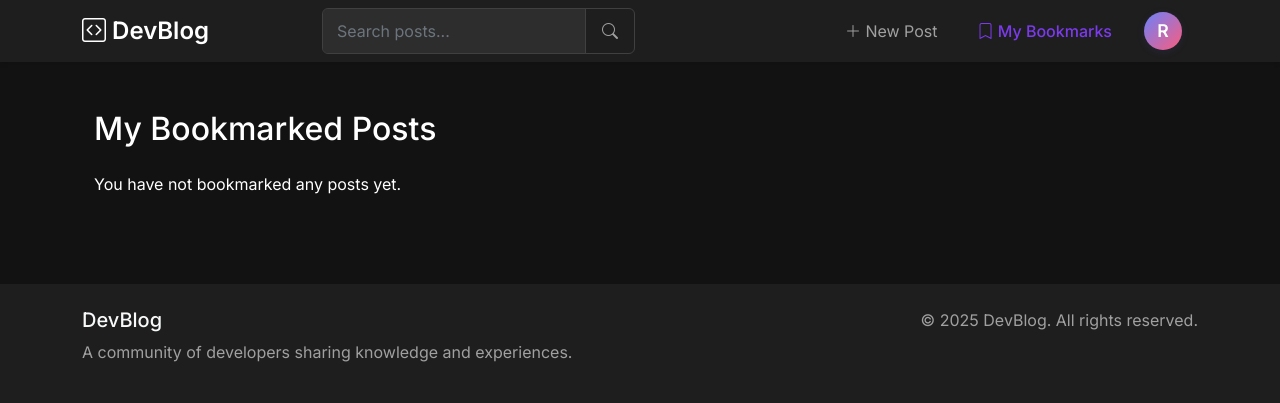
After one commit to RohanGoyal37/blogging_website, a Django app: page /bookmarks/ in a window 1280 px wide. The commit adds this page. Shown: the top 403 px of the page. Run offline with Django 5.2, Linux system fonts and the light colour scheme; a user stored in the database is signed in; data comes from the database, SQL or seed files in the repository; both versions use the stored data as it was after the commit; some libraries are stand-ins or nearby versions.

Commit message:
Add .gitignore, implement tagging system, and enhance templates
- Created .gitignore to exclude unnecessary files and directories.
- Added Tag model and integrated tagging functionality in PostForm and views.
- Updated templates:
  - Added My Bookmarks page and integrated bookmarks feature.
  - Enhanced public home and search results pages.
  - Improved post detail and form templates to display and manage tags.
- Refactored index view to separate public home for unauthenticated users.

```diff
--- a/blogs/static/css/style.css
+++ b/blogs/static/css/style.css
@@ -1,3 +1,115 @@
+/* --- Navbar & Avatar Styles --- */
+.navbar-nav.gap-2 > .nav-item { margin-left: 0.5rem; margin-right: 0.5rem; }
+.avatar-circle {
+    width: 36px;
+    height: 36px;
+    background: linear-gradient(135deg, #6a82fb 0%, #fc5c7d 100%);
+    color: #fff;
+    border-radius: 50%;
+    display: flex;
+    align-items: center;
+    justify-content: center;
+    font-weight: 700;
+    font-size: 1.2rem;
+    box-shadow: 0 2px 8px rgba(100,100,255,0.10);
+    margin-right: 4px;
+}
+.navbar .dropdown-menu {
+    background: var(--bg-secondary);
+    border: 1px solid var(--border-color);
+}
+.navbar .dropdown-item, .navbar .dropdown-item-text {
+    color: var(--text-primary);
+}
+.navbar .dropdown-item:hover {
+    background: var(--bg-accent);
+    color: var(--accent-color);
+}
+.user-info {
+    display: flex;
+    align-items: center;
+    gap: 8px;
+}
+/* --- Landing Page (public_home.html) Styles --- */
+.hero-section {
+    background: linear-gradient(120deg, #232526 0%, #414345 100%);
+    color: #fff;
+    padding: 80px 0 60px 0;
+    text-align: center;
+    min-height: 60vh;
+    display: flex;
+    flex-direction: column;
+    align-items: center;
+    justify-content: center;
+    border-radius: 0 0 32px 32px;
+    box-shadow: 0 8px 32px rgba(0,0,0,0.2);
+}
+.hero-title {
+    font-size: 3.2rem;
+    font-weight: 800;
+    margin-bottom: 18px;
+    letter-spacing: -1px;
+}
+.hero-tagline {
+    font-size: 1.4rem;
+    font-weight: 400;
+    margin-bottom: 32px;
+    color: #bdbdbd;
+}
+.cta-buttons {
+    margin-bottom: 40px;
+}
+.cta-btn {
+    display: inline-block;
+    margin: 0 12px;
+    padding: 14px 36px;
+    font-size: 1.1rem;
+    font-weight: 600;
+    border-radius: 30px;
+    border: none;
+    background: linear-gradient(90deg, #6a82fb 0%, #fc5c7d 100%);
+    color: #fff;
+    text-decoration: none;
+    box-shadow: 0 2px 12px rgba(100,100,255,0.08);
+    transition: background 0.2s, transform 0.2s;
+}
+.cta-btn:hover {
+    background: linear-gradient(90deg, #fc5c7d 0%, #6a82fb 100%);
+    transform: translateY(-2px) scale(1.04);
+}
+.cta-btn.cta-btn-alt {
+    background: linear-gradient(90deg,#232526 0%,#6a82fb 100%);
+}
+.features-section {
+    display: flex;
+    flex-wrap: wrap;
+    justify-content: center;
+    gap: 32px;
+    margin: 60px 0 40px 0;
+}
+.feature-card {
+    background: #232526;
+    color: #fff;
+    border-radius: 18px;
+    box-shadow: 0 2px 16px rgba(0,0,0,0.10);
+    padding: 32px 28px;
+    max-width: 320px;
+    min-width: 240px;
+    text-align: center;
+    transition: box-shadow 0.2s, transform 0.2s;
+}
+.feature-card:hover {
+    box-shadow: 0 8px 32px rgba(100,100,255,0.10);
+    transform: translateY(-4px) scale(1.03);
+}
+.feature-icon {
+    font-size: 2.6rem;
+    margin-bottom: 16px;
+    color: #6a82fb;
+}
+@media (max-width: 900px) {
+    .features-section { flex-direction: column; align-items: center; }
+}
 :root {
     --bg-primary: #121212;
     --bg-secondary: #1e1e1e;
--- a/blogs/templates/blogs/base.html
+++ b/blogs/templates/blogs/base.html
@@ -39,20 +39,21 @@
                 </div>
             </form>
 
-            <ul class="navbar-nav ms-auto">
+            <ul class="navbar-nav ms-auto align-items-center gap-2">
                 {% if user.is_authenticated %}
                     <li class="nav-item">
-                        <a class="nav-link {% if request.resolver_match.url_name == 'post_create' %}active{% endif %}"
-                           href="{% url 'post_create' %}">
+                        <a class="nav-link {% if request.resolver_match.url_name == 'post_create' %}active{% endif %}" href="{% url 'post_create' %}">
                             <i class="bi bi-plus-lg"></i> New Post
                         </a>
                     </li>
+                    <li class="nav-item">
+                        <a class="nav-link {% if request.resolver_match.url_name == 'my_bookmarks' %}active{% endif %}" href="{% url 'my_bookmarks' %}">
+                            <i class="bi bi-bookmark"></i> My Bookmarks
+                        </a>
+                    </li>
                     <li class="nav-item dropdown">
-                        <a class="nav-link p-0" href="#" role="button"
-                           data-bs-toggle="dropdown" aria-expanded="false">
-                            <div class="avatar-circle">
-                                {{ user.username|make_list|first|upper }}
-                            </div>
+                        <a class="nav-link p-0 d-flex align-items-center" href="#" role="button" data-bs-toggle="dropdown" aria-expanded="false">
+                            <div class="avatar-circle me-2">{{ user.username|make_list|first|upper }}</div>
                         </a>
                         <ul class="dropdown-menu dropdown-menu-end">
                             <li>
@@ -74,20 +75,15 @@
                     </li>
                 {% else %}
                     <li class="nav-item">
-                        <a class="nav-link {% if request.resolver_match.url_name == 'login' %}active{% endif %}"
-                           href="{% url 'login' %}">
+                        <a class="nav-link {% if request.resolver_match.url_name == 'login' %}active{% endif %}" href="{% url 'login' %}">
                             <i class="bi bi-box-arrow-in-right"></i> Login
                         </a>
                     </li>
                     <li class="nav-item">
-                        <a class="nav-link {% if request.resolver_match.url_name == 'register' %}active{% endif %}"
-                           href="{% url 'register' %}">
+                        <a class="nav-link {% if request.resolver_match.url_name == 'register' %}active{% endif %}" href="{% url 'register' %}">
                             <i class="bi bi-person-plus"></i> Register
                         </a>
                     </li>
-                    <li class="nav-item">
-                      <a class="nav-link" href="#"> <i class="bi bi-bookmark"></i> My Bookmarks</a>
-                  </li>
                 {% endif %}
             </ul>
         </div>
--- /dev/null
+++ b/blogs/templates/blogs/my_bookmarks.html
@@ -0,0 +1,23 @@
+{% extends 'blogs/base.html' %}
+{% block content %}
+<div class="container py-4">
+    <h2 class="mb-4">My Bookmarked Posts</h2>
+    {% if posts %}
+        <div class="row">
+            {% for post in posts %}
+                <div class="col-md-8 mx-auto mb-4">
+                    <div class="card h-100 shadow-sm" style="background: var(--bg-accent); border: 1px solid var(--border-color); border-radius: 16px;">
+                        <div class="card-body">
+                            <h4 class="card-title mb-2" style="color: var(--text-primary); font-weight: 700;">{{ post.title }}</h4>
+                            <p class="card-text mb-3" style="color: var(--text-secondary); font-size: 1.1rem;">{{ post.excerpt|default:post.content|truncatewords:30 }}</p>
+                            <a href="{% url 'post_detail' post.pk %}" class="btn" style="background: var(--accent-color); color: #fff; font-weight: 600; border-radius: 8px; padding: 10px 28px;">Read More</a>
+                        </div>
+                    </div>
+                </div>
+            {% endfor %}
+        </div>
+    {% else %}
+        <p>You have not bookmarked any posts yet.</p>
+    {% endif %}
+</div>
+{% endblock %}
--- a/blogs/templates/blogs/post_detail.html
+++ b/blogs/templates/blogs/post_detail.html
@@ -33,6 +33,11 @@
                         <a href="{% url 'category_posts' post.category.slug %}" class="badge-category">
                             {{ post.category.name }}
                         </a>
+                        {% if post.tags.all %}
+                            {% for tag in post.tags.all %}
+                                <span class="badge bg-info text-dark ms-1">{{ tag.name }}</span>
+                            {% endfor %}
+                        {% endif %}
                     </span>
                     <span>
                         <i class="bi bi-clock"></i> {{ post.created_at|date:"F j, Y, P" }}
--- a/blogs/urls.py
+++ b/blogs/urls.py
@@ -7,7 +7,8 @@ from . import views
 
 # List of URL patterns - Django matches URLs from top to bottom
 urlpatterns = [
-    path('', views.index, name='index'),
+    path('', views.public_home, name='public_home'),
+    path('home/', views.index, name='index'),
     path('post/<int:pk>/', views.post_detail, name='post_detail'),
     path('post/new/', views.post_create, name='post_create'),
     path('post/<int:pk>/edit/', views.post_edit, name='post_edit'),
@@ -20,4 +21,5 @@ urlpatterns = [
     path('search/', views.search_posts, name='search_posts'),
     path('post/<int:pk>/like/', views.toggle_like, name='toggle_like'),
     path('post/<int:pk>/bookmark/', views.toggle_bookmark, name='toggle_bookmark'),
+    path('bookmarks/', views.my_bookmarks, name='my_bookmarks'),
 ]
--- a/blogs/views.py
+++ b/blogs/views.py
@@ -6,16 +6,24 @@ from .forms import RegisterForm, PostForm, CommentForm
 from django.http import HttpResponseRedirect
 from django.urls import reverse
 
-# Main page view - shows all blog posts
+
+# Main page view - shows all blog posts (only for logged-in users)
+from django.contrib.auth.decorators import login_required
+
+@login_required
 def index(request):
-    # Get all posts, newest first
     posts = Post.objects.all().order_by('-created_at')
-    # Get categories for the sidebar
     categories = Category.objects.all()
     return render(request, 'blogs/index.html', {
         'posts': posts,
         'categories': categories
     })
+
+# Public home page for non-logged-in users
+def public_home(request):
+    if request.user.is_authenticated:
+        return redirect('index')
+    return render(request, 'blogs/public_home.html')
 
 # Single post page with comments
 def post_detail(request, pk):
@@ -57,30 +65,21 @@ def register(request):
 @login_required
 def post_create(request):
     if request.method == "POST":
-        # Handle both text and file data (for images)
         form = PostForm(request.POST, request.FILES)
         if form.is_valid():
-            try:
-                # Create post but don't save yet
-                post = form.save(commit=False)
-                post.author = request.user  # Set the current user as author
-
-                # Figure out which category to use
-                category_choice = form.cleaned_data.get('category')
-                if category_choice == 'other':
-                    new_cat_name = form.cleaned_data.get('new_category')
-                    if new_cat_name:
-                        category, created = Category.objects.get_or_create(name=new_cat_name)
-                        post.category = category
-                else:
-                    category = Category.objects.get(id=int(category_choice))
-                    post.category = category
-
-                post.save()
-                return redirect('post_detail', pk=post.pk)
-            except Exception as e:
-                print(f"Error saving post: {e}")
-                form.add_error(None, "Error saving the post. Please try again.")
+            post = form.save(commit=False)
+            post.author = request.user
+            post.save()  # Save to get an ID
+            # Handle tags after post is saved
+            tag_names = [t.strip() for t in form.cleaned_data.get('tags', '').split(',') if t.strip()]
+            from .models import Tag
+            tag_objs = []
+            for tag_name in tag_names:
+                tag_obj, _ = Tag.objects.get_or_create(name=tag_name)
+                tag_objs.append(tag_obj)
+            post.tags.set(tag_objs)
+            form.save_m2m()
+            return redirect('post_detail', pk=post.pk)
     else:
         form = PostForm()
     return render(request, 'blogs/post_form.html', {'form': form})
@@ -168,3 +167,12 @@ def toggle_bookmark(request, pk):
     else:
         post.bookmarks.add(request.user)
     return HttpResponseRedirect(reverse('post_detail', args=[str(pk)]))
+
+@login_required
+def my_bookmarks(request):
+    posts = Post.objects.filter(bookmarks=request.user).order_by('-created_at')
+    categories = Category.objects.all()
+    return render(request, 'blogs/my_bookmarks.html', {
+        'posts': posts,
+        'categories': categories
+    })
```
Also changed, not shown: blogs/forms.py (+9 -7 lines), blogs/models.py (+13 -0 lines), blogs/templates/blogs/post_form.html (+7 -0 lines), blogs/templates/blogs/public_home.html (added, +29 -0 lines), blogs/templates/blogs/search_results.html (added, +23 -0 lines), db.sqlite3, 1 other file.
